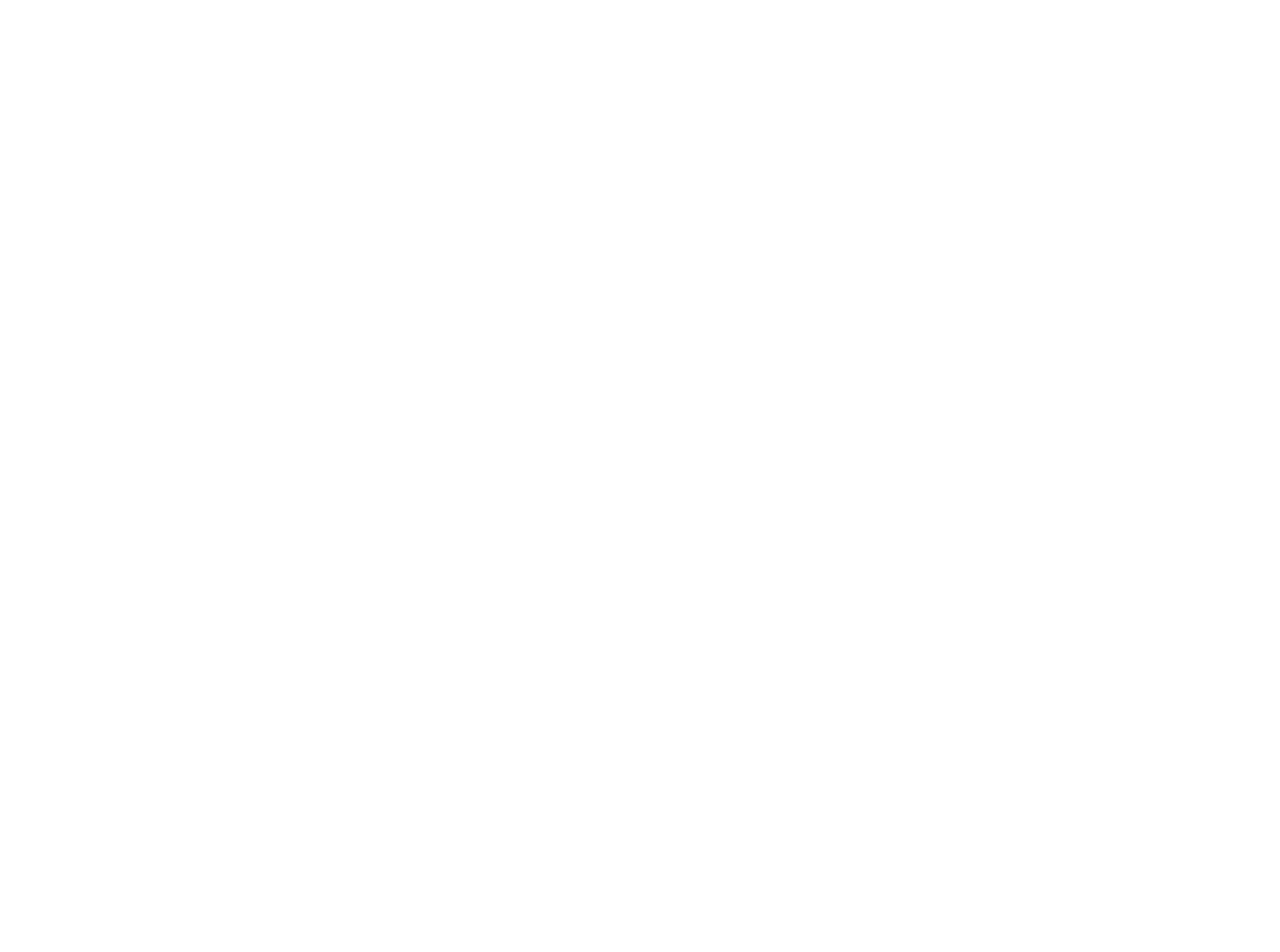
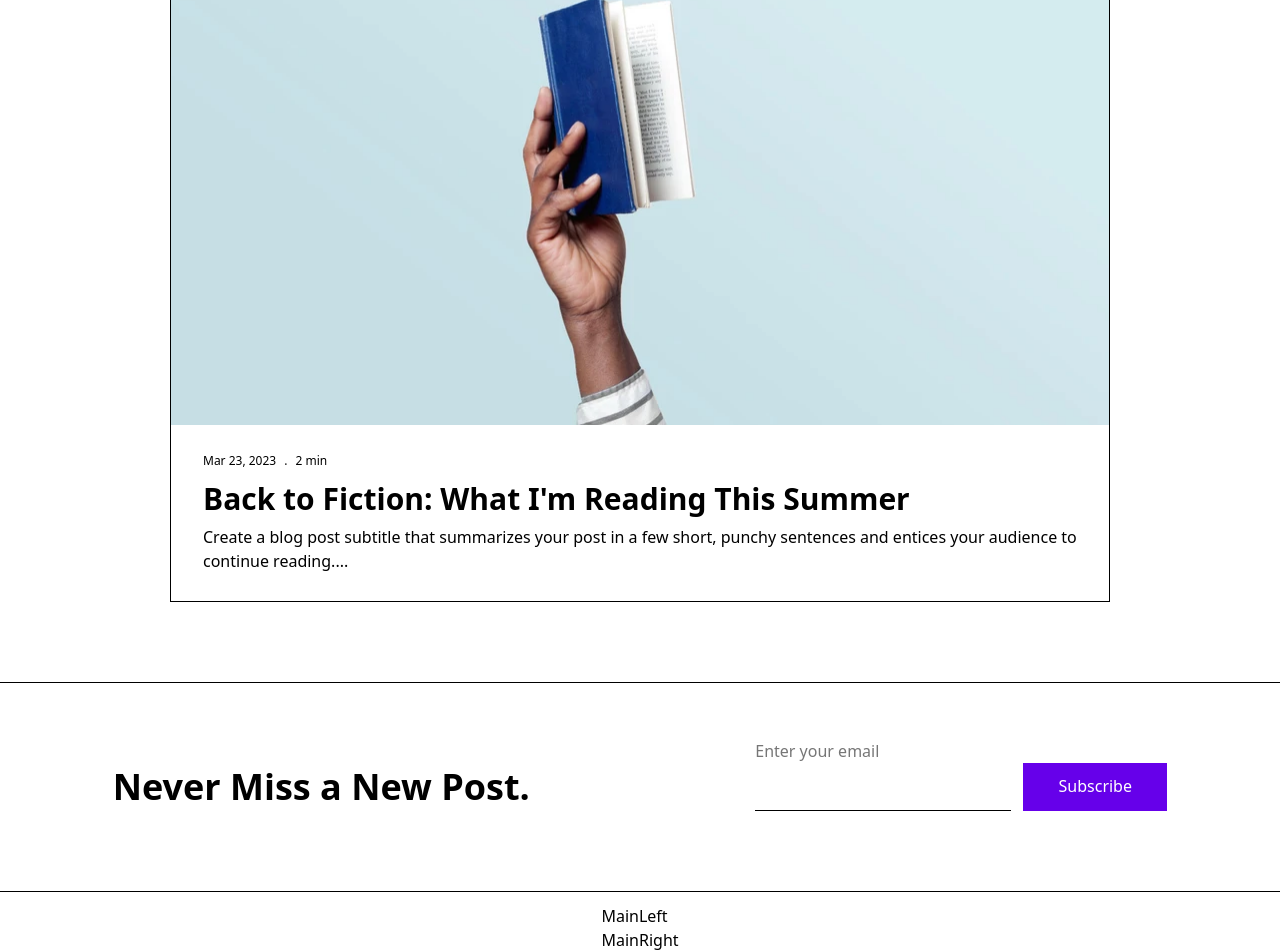
Before and after one commit to erfan00725/blog_university_project, a React (Vite) app: page / in a window 1280 px wide. Shown: the part 502-1454 px from the top of the page. Before the commit the page ends 800 px from the top, so only its background shows below. Built offline with nearby package versions, Linux system fonts and the light colour scheme.

Commit message:
create featured post and reminder

```diff
--- a/src/App.css
+++ b/src/App.css
@@ -9,3 +9,27 @@
 .menu_items .menu_items_icons {
   @apply w-auto mx-2;
 }
+
+.post-detail {
+  @apply text-main-color font-light text-xs cursor-default mb-3;
+}
+
+.post-title {
+  @apply font-semibold text-3xl mb-2;
+}
+
+.post-description {
+  @apply text-base font-normal;
+}
+
+.post-prev-text {
+  @apply flex flex-col w-full justify-start items-center transition-all duration-100 hover:text-secondery-color;
+}
+
+.btn {
+  @apply w-36 leading-[47px] bg-secondery-color text-alt-color hover:bg-main-color transition-all duration-300;
+}
+
+.input {
+  @apply w-64 leading-[47px] border-b border-main-color hover:border-secondery-color px-1;
+}
--- a/src/App.tsx
+++ b/src/App.tsx
@@ -1,13 +1,16 @@
 import { useState } from "react";
 import "./App.css";
 import Header from "./components/Header";
+import Body from "./components/Body";
 
 function App() {
   const [count, setCount] = useState(0);
 
   return (
-    <div className="">
+    <div className="flex flex-col w-full justify-center items-center">
       <Header />
+      <Body />
+      <div></div>
     </div>
   );
 }
--- /dev/null
+++ b/src/components/Body.tsx
@@ -0,0 +1,21 @@
+import React from "react";
+import FeaturedPost from "./FeaturedPost";
+import Input from "./Input";
+import Reminder from "./Reminder";
+import MainLeft from "./MainLeft";
+import MainRight from "./MainRight";
+
+const Body = () => {
+  return (
+    <div className="flex flex-col justify-center items-center w-full">
+      <FeaturedPost />
+      <Reminder />
+      <div>
+        <MainLeft />
+        <MainRight />
+      </div>
+    </div>
+  );
+};
+
+export default Body;
--- /dev/null
+++ b/src/components/FeaturedPost.tsx
@@ -0,0 +1,42 @@
+import React from "react";
+import featuredIMG from "../assets/FEATURED-POST.webp";
+
+const FeaturedPost = () => {
+  return (
+    <div className="flex flex-col items-start justify-center w-[940px] border border-main-color mt-28 mb-20 relative">
+      <div className="border bg-alt-color border-main-color absolute top-[-32px] left-[-1px] w-96 leading-[62px] text-center tracking-[0.4em] text-2xl font-[350]">
+        <span>FEATURED POST</span>
+      </div>
+      <div>
+        {" "}
+        <a href="">
+          <img
+            src={featuredIMG}
+            alt="Back to Fiction: What I'm Reading This Summer"
+          />
+        </a>
+      </div>
+      <div className="flex flex-col justify-center items-center px-8 py-7">
+        <div className="flex flex-row w-full justify-start post-detail">
+          <span>Mar 23, 2023</span>
+          <span className="px-2">.</span>
+          <span>2 min</span>
+        </div>
+        <div className="post-prev-text">
+          <a href="">
+            <h3 className="post-title">
+              Back to Fiction: What I'm Reading This Summer
+            </h3>
+            <p className="post-description">
+              Create a blog post subtitle that summarizes your post in a few
+              short, punchy sentences and entices your audience to continue
+              reading....
+            </p>
+          </a>
+        </div>
+      </div>
+    </div>
+  );
+};
+
+export default FeaturedPost;
--- a/src/components/Header.tsx
+++ b/src/components/Header.tsx
@@ -35,7 +35,7 @@
           <input
             type="search"
             placeholder="Search..."
-            className="w-full h-8 border-b focus-visible:border-main-color hover:border-main-color"
+            className="w-full h-8 border-b focus-visible:border-main-color hover:border-main-color px-1"
           />
           <FontAwesomeIcon
             className="absolute right-4"
--- /dev/null
+++ b/src/components/Input.tsx
@@ -0,0 +1,14 @@
+import React from "react";
+
+const Input = () => {
+  return (
+    <div className="relative">
+      <span className="absolute left-0 bottom-full text-input-label cursor-default ">
+        Enter your email
+      </span>
+      <input className="input" type="text" />
+    </div>
+  );
+};
+
+export default Input;
--- /dev/null
+++ b/src/components/MainLeft.tsx
@@ -0,0 +1,7 @@
+import React from "react";
+
+const MainLeft = () => {
+  return <div>MainLeft</div>;
+};
+
+export default MainLeft;
--- /dev/null
+++ b/src/components/MainRight.tsx
@@ -0,0 +1,7 @@
+import React from "react";
+
+const MainRight = () => {
+  return <div>MainRight</div>;
+};
+
+export default MainRight;
--- /dev/null
+++ b/src/components/Reminder.tsx
@@ -0,0 +1,18 @@
+import React from "react";
+import Input from "./Input";
+
+const Reminder = () => {
+  return (
+    <div className="flex flex-row w-full border-main-color border-t border-b mb-3 justify-around items-center py-20">
+      <span className="font-bold text-main-color text-4xl">
+        Never Miss a New Post.
+      </span>
+      <div className="flex flex-row ">
+        <Input />
+        <button className="btn ml-3">Subscribe</button>
+      </div>
+    </div>
+  );
+};
+
+export default Reminder;
--- a/tailwind.config.js
+++ b/tailwind.config.js
@@ -9,7 +9,9 @@
       colors: {
         "main-color": "#000000",
         "secondery-color": "#6600ea",
+        "alt-color": "#ffffff",
         "border-secondery-color": "#d3d3d3",
+        "input-label": "#767676",
       },
       width: {
         980: "980px",
```
Also changed, not shown: src/assets/FEATURED-POST.webp (added).
